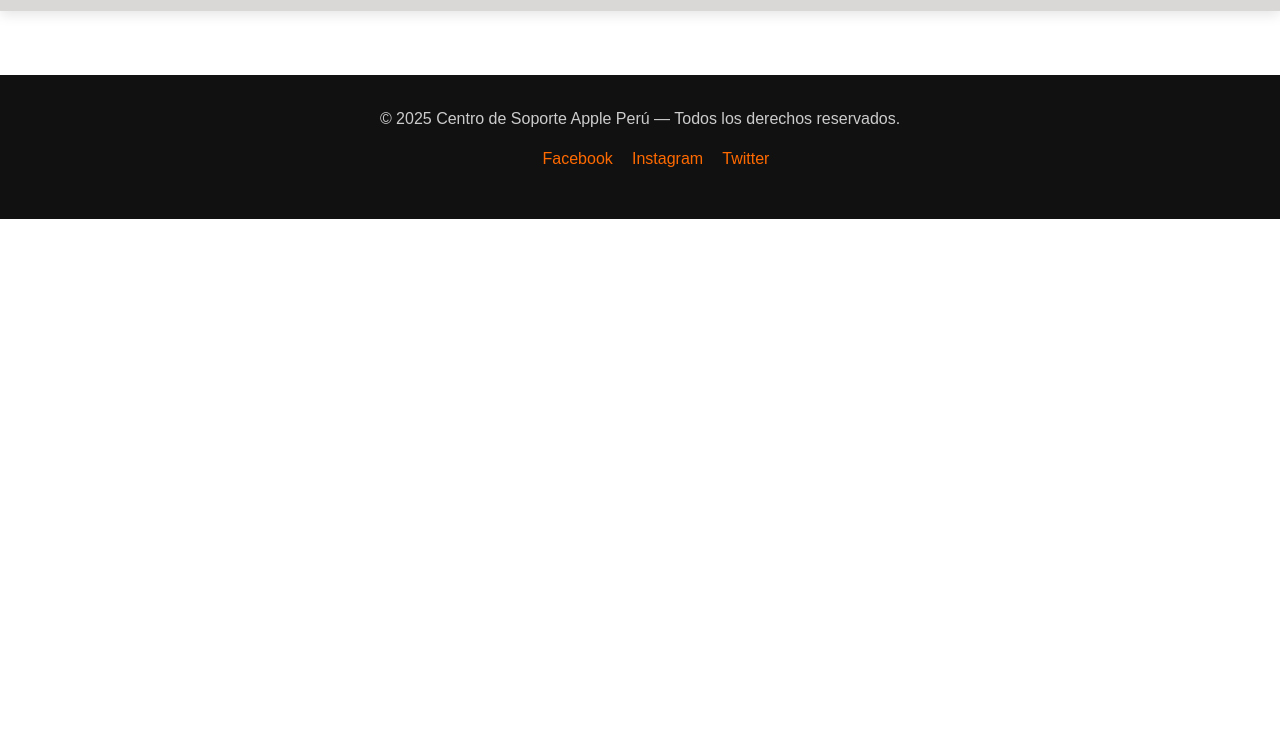
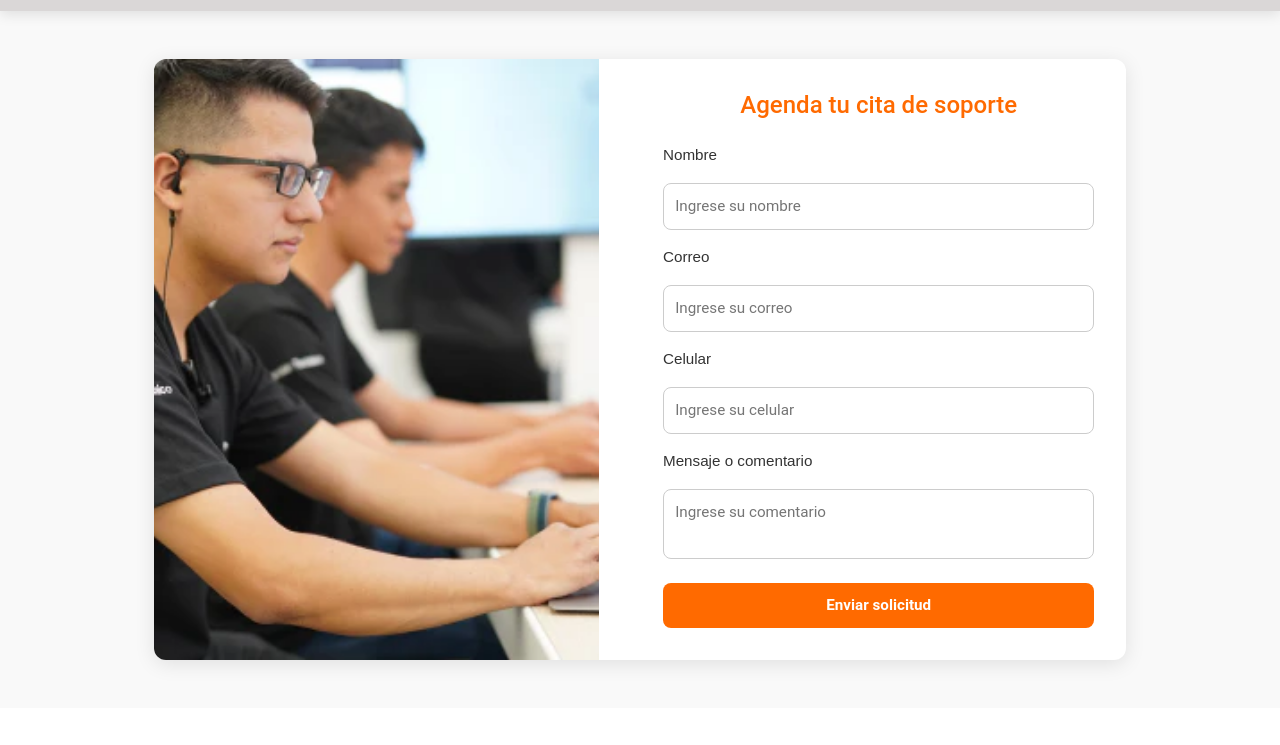
Before and after one commit to quetzal-02/Proyecto-Final-C-1, a plain HTML site: page CONTACTO.html in a window 1280 px wide. Shown: the part 55-800 px from the top of the page. Drawn offline with nearby package versions, Linux system fonts and the light colour scheme.

Commit message:
al parece el cambio en la web no es inmediato

```diff
--- a/CONTACTO.html
+++ b/CONTACTO.html
@@ -25,9 +25,31 @@
         </nav>
     </header>
 
+    <main class="contacto">
+        <section class="contacto-contenedor">
+            <div class="contacto-imagen">
+                <img src="./imagenes/inicio 2.png" alt="Atención técnica" class="img-contacto">
+            </div>
 
+            <form class="contacto-formulario">
+                <h2>Agenda tu cita de soporte</h2>
 
+                <label for="nombre">Nombre</label>
+                <input type="text" id="nombre" placeholder="Ingrese su nombre" required>
 
+                <label for="correo">Correo</label>
+                <input type="email" id="correo" placeholder="Ingrese su correo" required>
+
+                <label for="telefono">Celular</label>
+                <input type="tel" id="telefono" placeholder="Ingrese su celular" required>
+
+                <label for="mensaje">Mensaje o comentario</label>
+                <textarea id="mensaje" placeholder="Ingrese su comentario" required></textarea>
+
+                <input type="submit" value="Enviar solicitud">
+            </form>
+        </section>
+    </main>
 
     <footer>
         <p>© 2025 Centro de Soporte Apple Perú — Todos los derechos reservados.</p>
--- a/sty.css
+++ b/sty.css
@@ -632,3 +632,100 @@ RESPONSIVE
 /*-------------------------------------------------------------------------------------------
 ------------------------------------CONTACTO-------------------------------------------------------
 -------------------------------------------------------------------------------------------*/
+
+
+
+.contacto {
+    display: flex;
+    justify-content: center;
+    align-items: center;
+    padding: 3rem 1rem;
+    background-color: #f9f9f9;
+}
+
+.contacto-contenedor {
+    display: flex;
+    flex-wrap: wrap;
+    gap: 2rem;
+    max-width: 1000px;
+    background: #fff;
+    border-radius: 12px;
+    box-shadow: 0 4px 20px rgba(0, 0, 0, 0.1);
+    overflow: hidden;
+}
+
+.contacto-imagen {
+    flex: 1 1 350px;
+}
+
+.img-contacto {
+    width: 100%;
+    height: 100%;
+    object-fit: cover;
+}
+
+.contacto-formulario {
+    flex: 1 1 400px;
+    padding: 2rem;
+    display: flex;
+    flex-direction: column;
+    gap: 1rem;
+}
+
+.contacto-formulario h2 {
+    font-family: 'Roboto', sans-serif;
+    font-size: 1.5rem;
+    color: #ff6a00;
+    margin-bottom: 0.5rem;
+    text-align: center;
+}
+
+.contacto-formulario label {
+    font-weight: 500;
+    color: #333;
+    font-size: 0.95rem;
+}
+
+.contacto-formulario input,
+.contacto-formulario textarea {
+    width: 100%;
+    padding: 0.7rem;
+    border: 1px solid #ccc;
+    border-radius: 8px;
+    font-family: 'Roboto', sans-serif;
+    font-size: 0.95rem;
+    resize: none;
+}
+
+.contacto-formulario input:focus,
+.contacto-formulario textarea:focus {
+    outline: none;
+    border-color: #ff6a00;
+    box-shadow: 0 0 5px rgba(255, 106, 0, 0.4);
+    transition: 0.2s;
+}
+
+.contacto-formulario input[type="submit"] {
+    background-color: #ff6a00;
+    color: #fff;
+    font-weight: 600;
+    border: none;
+    cursor: pointer;
+    margin-top: 0.5rem;
+    transition: background-color 0.3s;
+}
+
+.contacto-formulario input[type="submit"]:hover {
+    background-color: #e05d00;
+}
+
+/* Responsive */
+@media (max-width: 768px) {
+    .contacto-contenedor {
+        flex-direction: column;
+    }
+
+    .contacto-formulario {
+        padding: 1.5rem;
+    }
+}
```
